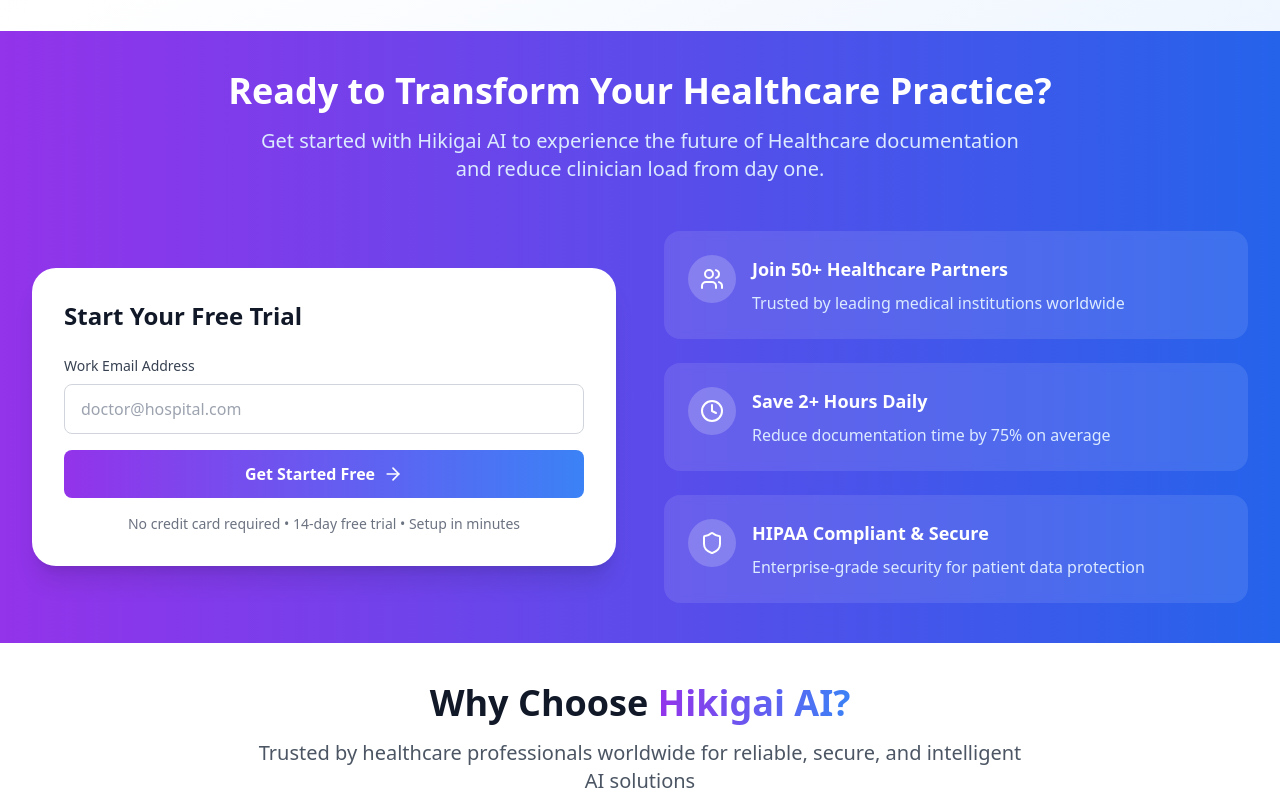
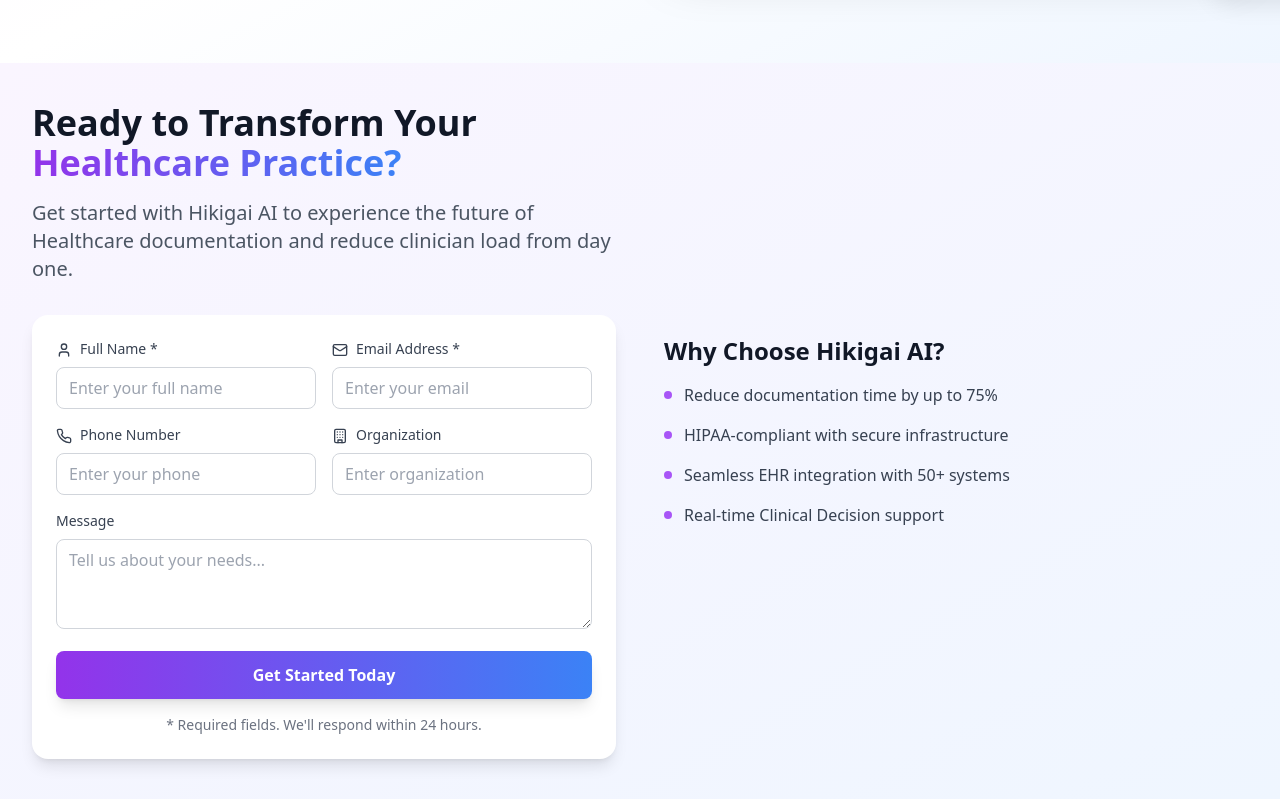
Before and after one commit to sagar-vadnala/aura-health-web-75, a React (Vite) app: page / in a window 1280 px wide. Shown: the part 620-1420 px from the top of the page. Built offline with nearby package versions, Linux system fonts and the light colour scheme.

Commit message:
Reverted to commit a5004df8fae278b774765325fdc8bb790af6360d

```diff
--- a/src/components/CTAForm.tsx
+++ b/src/components/CTAForm.tsx
@@ -1,109 +1,119 @@
-
 import { useState } from 'react';
-import { ArrowRight, CheckCircle, Users, Clock, Shield } from 'lucide-react';
-
+import { Mail, Phone, Building, User } from 'lucide-react';
 const CTAForm = () => {
-  const [email, setEmail] = useState('');
-  const [submitted, setSubmitted] = useState(false);
-
+  const [formData, setFormData] = useState({
+    name: '',
+    email: '',
+    phone: '',
+    organization: '',
+    message: ''
+  });
   const handleSubmit = (e: React.FormEvent) => {
     e.preventDefault();
-    setSubmitted(true);
-    // Handle form submission logic here
+    console.log('Form submitted:', formData);
+    // Handle form submission
   };
-
-  const benefits = [
-    {
-      icon: Users,
-      title: "Join 50+ Healthcare Partners",
-      description: "Trusted by leading medical institutions worldwide"
-    },
-    {
-      icon: Clock,
-      title: "Save 2+ Hours Daily",
-      description: "Reduce documentation time by 75% on average"
-    },
-    {
-      icon: Shield,
-      title: "HIPAA Compliant & Secure",
-      description: "Enterprise-grade security for patient data protection"
-    }
-  ];
-
-  return (
-    <section className="bg-gradient-to-r from-purple-600 to-blue-600 py-[40px]">
+  const handleChange = (e: React.ChangeEvent<HTMLInputElement | HTMLTextAreaElement>) => {
+    setFormData({
+      ...formData,
+      [e.target.name]: e.target.value
+    });
+  };
+  return <section className="bg-gradient-to-br from-purple-50 to-blue-50 py-[40px]">
       <div className="max-w-7xl mx-auto px-4 sm:px-6 lg:px-8">
-        {/* Center aligned heading */}
-        <div className="text-center mb-12">
-          <h2 className="text-4xl font-bold text-white mb-4">
-            Ready to Transform Your Healthcare Practice?
-          </h2>
-          <p className="text-xl text-blue-100 max-w-3xl mx-auto">
-            Get started with Hikigai AI to experience the future of Healthcare documentation and reduce clinician load from day one.
-          </p>
-        </div>
-
         <div className="grid grid-cols-1 lg:grid-cols-2 gap-12 items-center">
           {/* Left Column - Form */}
-          <div className="bg-white rounded-3xl p-8 shadow-xl">
-            <h3 className="text-2xl font-bold text-gray-900 mb-6">Start Your Free Trial</h3>
+          <div>
+            <div className="mb-8">
+              <h2 className="text-4xl font-bold text-gray-900 mb-4">
+                Ready to Transform Your <span className="bg-gradient-to-r from-purple-600 to-blue-500 bg-clip-text text-transparent">Healthcare Practice?</span>
+              </h2>
+              <p className="text-xl text-gray-600 font-normal text-left mx-0 my-0">Get started with Hikigai AI to experience the future of Healthcare documentation and reduce clinician load from day one.</p>
+            </div>
 
-            {!submitted ? (
+            <div className="bg-white rounded-2xl shadow-lg p-6">
               <form onSubmit={handleSubmit} className="space-y-4">
-                <div>
-                  <label htmlFor="email" className="block text-sm font-medium text-gray-700 mb-2">
-                    Work Email Address
-                  </label>
-                  <input
-                    type="email"
-                    id="email"
-                    value={email}
-                    onChange={(e) => setEmail(e.target.value)}
-                    className="w-full px-4 py-3 border border-gray-300 rounded-lg focus:ring-2 focus:ring-purple-500 focus:border-transparent"
-                    placeholder="doctor@hospital.com"
-                    required
-                  />
+                <div className="grid grid-cols-1 md:grid-cols-2 gap-4">
+                  <div>
+                    <label htmlFor="name" className="block text-sm font-medium text-gray-700 mb-2">
+                      <User className="inline w-4 h-4 mr-2" />
+                      Full Name *
+                    </label>
+                    <input type="text" id="name" name="name" required value={formData.name} onChange={handleChange} className="w-full px-3 py-2 border border-gray-300 rounded-lg focus:ring-2 focus:ring-purple-500 focus:border-transparent transition-colors" placeholder="Enter your full name" />
+                  </div>
+
+                  <div>
+                    <label htmlFor="email" className="block text-sm font-medium text-gray-700 mb-2">
+                      <Mail className="inline w-4 h-4 mr-2" />
+                      Email Address *
+                    </label>
+                    <input type="email" id="email" name="email" required value={formData.email} onChange={handleChange} className="w-full px-3 py-2 border border-gray-300 rounded-lg focus:ring-2 focus:ring-purple-500 focus:border-transparent transition-colors" placeholder="Enter your email" />
+                  </div>
                 </div>
 
-                <button
-                  type="submit"
-                  className="w-full bg-gradient-to-r from-purple-600 to-blue-500 text-white py-3 px-6 rounded-lg hover:from-purple-700 hover:to-blue-600 transition-all duration-200 font-semibold flex items-center justify-center"
-                >
-                  Get Started Free
-                  <ArrowRight className="ml-2" size={20} />
+                <div className="grid grid-cols-1 md:grid-cols-2 gap-4">
+                  <div>
+                    <label htmlFor="phone" className="block text-sm font-medium text-gray-700 mb-2">
+                      <Phone className="inline w-4 h-4 mr-2" />
+                      Phone Number
+                    </label>
+                    <input type="tel" id="phone" name="phone" value={formData.phone} onChange={handleChange} className="w-full px-3 py-2 border border-gray-300 rounded-lg focus:ring-2 focus:ring-purple-500 focus:border-transparent transition-colors" placeholder="Enter your phone" />
+                  </div>
+
+                  <div>
+                    <label htmlFor="organization" className="block text-sm font-medium text-gray-700 mb-2">
+                      <Building className="inline w-4 h-4 mr-2" />
+                      Organization
+                    </label>
+                    <input type="text" id="organization" name="organization" value={formData.organization} onChange={handleChange} className="w-full px-3 py-2 border border-gray-300 rounded-lg focus:ring-2 focus:ring-purple-500 focus:border-transparent transition-colors" placeholder="Enter organization" />
+                  </div>
+                </div>
+
+                <div>
+                  <label htmlFor="message" className="block text-sm font-medium text-gray-700 mb-2">
+                    Message
+                  </label>
+                  <textarea id="message" name="message" rows={3} value={formData.message} onChange={handleChange} className="w-full px-3 py-2 border border-gray-300 rounded-lg focus:ring-2 focus:ring-purple-500 focus:border-transparent transition-colors" placeholder="Tell us about your needs..."></textarea>
+                </div>
+
+                <button type="submit" className="w-full bg-gradient-to-r from-purple-600 to-blue-500 text-white px-6 py-3 rounded-lg hover:from-purple-700 hover:to-blue-600 transition-all duration-200 font-semibold shadow-lg">
+                  Get Started Today
                 </button>
+                <p className="text-sm text-gray-500 text-center">
+                  * Required fields. We'll respond within 24 hours.
+                </p>
               </form>
-            ) : (
-              <div className="text-center py-8">
-                <CheckCircle className="mx-auto text-green-500 mb-4" size={48} />
-                <h4 className="text-xl font-semibold text-gray-900 mb-2">Thank you!</h4>
-                <p className="text-gray-600">We'll be in touch shortly to get you started.</p>
-              </div>
-            )}
-
-            <p className="text-sm text-gray-500 mt-4 text-center">
-              No credit card required • 14-day free trial • Setup in minutes
-            </p>
+            </div>
           </div>
 
-          {/* Right Column - Benefits */}
-          <div className="space-y-6">
-            {benefits.map((benefit, index) => (
-              <div key={index} className="flex items-start space-x-4 bg-white/10 backdrop-blur-sm rounded-2xl p-6">
-                <div className="p-3 bg-white/20 rounded-full flex-shrink-0">
-                  <benefit.icon className="text-white" size={24} />
-                </div>
-                <div>
-                  <h4 className="text-lg font-semibold text-white mb-2">{benefit.title}</h4>
-                  <p className="text-blue-100">{benefit.description}</p>
-                </div>
-              </div>
-            ))}
+          {/* Right Column - Content */}
+          <div className="space-y-8">
+            <div>
+              <h3 className="text-2xl font-bold text-gray-900 mb-4">Why Choose Hikigai AI?</h3>
+              <ul className="space-y-4">
+                <li className="flex items-start space-x-3">
+                  <div className="w-2 h-2 bg-purple-500 rounded-full mt-2"></div>
+                  <p className="text-gray-700">Reduce documentation time by up to 75%</p>
+                </li>
+                <li className="flex items-start space-x-3">
+                  <div className="w-2 h-2 bg-purple-500 rounded-full mt-2"></div>
+                  <p className="text-gray-700">HIPAA-compliant with secure infrastructure</p>
+                </li>
+                <li className="flex items-start space-x-3">
+                  <div className="w-2 h-2 bg-purple-500 rounded-full mt-2"></div>
+                  <p className="text-gray-700">Seamless EHR integration with 50+ systems</p>
+                </li>
+                <li className="flex items-start space-x-3">
+                  <div className="w-2 h-2 bg-purple-500 rounded-full mt-2"></div>
+                  <p className="text-gray-700">Real-time Clinical Decision support</p>
+                </li>
+              </ul>
+            </div>
+
+
           </div>
         </div>
       </div>
-    </section>
-  );
+    </section>;
 };
-
 export default CTAForm;
--- a/src/components/Hero.tsx
+++ b/src/components/Hero.tsx
@@ -1,9 +1,6 @@
-
 import { ArrowRight, Play } from 'lucide-react';
-
 const Hero = () => {
-  return (
-    <section className="bg-gradient-to-br from-purple-50 via-white to-blue-50 pt-20 pb-16 py-[40px]">
+  return <section className="bg-gradient-to-br from-purple-50 via-white to-blue-50 pt-20 pb-16 py-[40px]">
       <div className="max-w-7xl mx-auto px-4 sm:px-6 lg:px-8">
         <div className="grid grid-cols-1 lg:grid-cols-2 gap-12 items-center">
           {/* Left Column - Content */}
@@ -14,7 +11,7 @@ const Hero = () => {
             </h1>
 
             <p className="mb-8 leading-relaxed text-left font-normal text-black text-xl">
-              Hikigai's AI-driven tools automate clinical documentation, streamline workflows, and enhance patient care, so you can focus on what matters most.
+              Supercharge your clinical workflows with trustworthy AI built for healthcare. From AI scribing to smart scheduling — Hikigai helps you save time, reduce burnout, and improve patient outcomes.
             </p>
 
             <div className="flex flex-col sm:flex-row gap-4 mb-12">
@@ -32,8 +29,11 @@ const Hero = () => {
           {/* Right Column - AI Scribe Interface */}
           <div className="relative">
             {/* Desktop Screen - Bigger with thin frame */}
-            <div className="relative bg-gray-800 rounded-2xl p-1 shadow-2xl">
-              <div className="bg-white rounded-xl overflow-hidden w-[600px] h-[360px]">
+            <div className="relative bg-gray-800 rounded-2xl p-0.5 shadow-2xl py-[5px] px-[5px]">
+              <div className="bg-white rounded-xl overflow-hidden" style={{
+              width: '650px',
+              height: '380px'
+            }}>
                 <div className="bg-gray-100 py-3 border-b flex items-center space-x-2 px-4">
                   <div className="flex space-x-2">
                     <div className="w-3 h-3 bg-red-500 rounded-full"></div>
@@ -42,7 +42,7 @@ const Hero = () => {
                   </div>
                   <div className="text-sm text-gray-600 ml-4">Hikigai AI Scribe - Live Transcription</div>
                 </div>
-                <div className="p-6 h-full bg-white overflow-hidden">
+                <div className="p-6 h-full bg-white">
                   <div className="space-y-4">
                     <div className="flex items-center space-x-2 mb-4">
                       <div className="w-3 h-3 bg-red-500 rounded-full animate-pulse"></div>
@@ -67,7 +67,10 @@ const Hero = () => {
             </div>
 
             {/* iPhone Screen - Moved to right side */}
-            <div className="absolute -bottom-8 -right-20 bg-black rounded-3xl p-1 shadow-xl w-[120px] h-[240px]">
+            <div className="absolute -bottom-8 -right-20 bg-black rounded-3xl p-1 shadow-xl" style={{
+            width: '120px',
+            height: '240px'
+          }}>
               <div className="bg-white rounded-3xl overflow-hidden h-full relative">
                 {/* iPhone notch */}
                 <div className="absolute top-0 left-1/2 transform -translate-x-1/2 w-12 h-5 bg-black rounded-b-2xl z-10"></div>
@@ -96,8 +99,6 @@ const Hero = () => {
           </div>
         </div>
       </div>
-    </section>
-  );
+    </section>;
 };
-
 export default Hero;
--- a/src/components/WhyChoose.tsx
+++ b/src/components/WhyChoose.tsx
@@ -1,68 +1,30 @@
-
 import { Shield, Clock, Users, Award, Zap, Heart } from 'lucide-react';
-
 const WhyChoose = () => {
-  const reasons = [
-    {
+  const reasons = [{
     icon: Shield,
     title: "HIPAA Compliant & Secure",
     description: "Bank-level security with end-to-end encryption protecting patient data"
-    },
-    {
+  }, {
     icon: Clock,
     title: "Save 2+ Hours Daily",
     description: "Reduce documentation time by 75% with AI-powered clinical notes"
-    },
-    {
+  }, {
     icon: Users,
     title: "Trusted by 50+ Healthcare Partners",
     description: "Serving over 1M+ patients with proven clinical outcomes"
-    },
-    {
+  }, {
     icon: Award,
     title: "98.5% Clinical Accuracy",
     description: "Validated by leading medical institutions with continuous learning"
-    },
-    {
+  }, {
     icon: Zap,
     title: "Real-time Processing",
     description: "Sub-second response times for critical healthcare decisions"
-    },
-    {
+  }, {
     icon: Heart,
     title: "Patient-Centric AI",
     description: "Every solution designed to improve patient outcomes and safety"
-    }
-  ];
-
-  return (
-    <section className="bg-white py-[40px]">
-      <div className="max-w-7xl mx-auto px-4 sm:px-6 lg:px-8">
-        <div className="text-center mb-16">
-          <h2 className="text-4xl font-bold text-gray-900 mb-4">
-            Why Choose <span className="bg-gradient-to-r from-purple-600 to-blue-500 bg-clip-text text-transparent">Hikigai AI?</span>
-          </h2>
-          <p className="text-xl text-gray-600 max-w-3xl mx-auto">
-            Trusted by healthcare professionals worldwide for reliable, secure, and intelligent AI solutions
-          </p>
-        </div>
-
-        <div className="space-y-4">
-          {reasons.map((reason, index) => (
-            <div key={index} className="bg-gradient-to-r from-gray-50 to-blue-50 rounded-xl p-6 flex items-center space-x-6 hover:shadow-md transition-shadow duration-200 border border-gray-100">
-              <div className="p-3 bg-gradient-to-r from-purple-100 to-blue-100 rounded-full flex-shrink-0">
-                <reason.icon className="text-purple-600" size={24} />
-              </div>
-              <div>
-                <h3 className="text-lg font-semibold text-gray-900 mb-2">{reason.title}</h3>
-                <p className="text-gray-600">{reason.description}</p>
-              </div>
-            </div>
-          ))}
-        </div>
-      </div>
-    </section>
-  );
+  }];
+  return;
 };
-
 export default WhyChoose;
--- a/src/pages/AboutUs.tsx
+++ b/src/pages/AboutUs.tsx
@@ -79,7 +79,8 @@ const AboutUs = () => {
               </div>
               <h3 className="text-3xl font-bold text-gray-900 mb-6">Our Vision</h3>
               <p className="text-lg text-gray-700 leading-relaxed">
-                To create a world where AI seamlessly integrates into healthcare workflows, making quality care accessible to everyone, everywhere.
+                To create a world where AI seamlessly integrates into healthcare workflows,
+                making quality care accessible to everyone, everywhere.
               </p>
             </div>
           </div>
@@ -96,7 +97,8 @@ const AboutUs = () => {
               </div>
               <h3 className="text-3xl font-bold text-gray-900 mb-6">Our Mission</h3>
               <p className="text-lg text-gray-700 leading-relaxed">
-                To transform healthcare delivery by providing intelligent AI solutions that empower professionals to make better decisions and improve patient outcomes.
+                To transform healthcare delivery by providing intelligent AI solutions
+                that empower professionals to make better decisions and improve patient outcomes.
               </p>
             </div>
           </div>
@@ -113,7 +115,7 @@ const AboutUs = () => {
 
           <div className="grid grid-cols-1 md:grid-cols-2 lg:grid-cols-4 gap-8 mb-20">
             {foundingTeam.map((member, index) => (
-              <div key={index} className="bg-white rounded-2xl p-6 text-center hover:shadow-lg transition-shadow duration-200 border border-gray-100">
+              <div key={index} className="bg-gradient-to-br from-gray-50 to-purple-50 rounded-2xl p-6 text-center hover:shadow-lg transition-shadow duration-200">
                 <div className="mb-6">
                   <img
                     src={member.image}
@@ -132,31 +134,20 @@ const AboutUs = () => {
             <p className="text-lg text-gray-600">13 dedicated professionals driving healthcare innovation</p>
           </div>
 
-          <div className="grid grid-cols-1 md:grid-cols-2 lg:grid-cols-4 gap-8">
-            {teamMembers.slice(0, 12).map((member, index) => (
-              <div key={index} className="bg-white rounded-2xl p-6 text-center hover:shadow-lg transition-shadow duration-200 border border-gray-100">
-                <div className="mb-6">
+          <div className="grid grid-cols-2 md:grid-cols-4 lg:grid-cols-6 gap-6">
+            {teamMembers.map((member, index) => (
+              <div key={index} className="bg-white rounded-xl p-4 text-center hover:shadow-md transition-shadow duration-200 border border-gray-100">
+                <div className="mb-4">
                   <img
                     src={member.image}
                     alt={member.name}
-                    className="w-32 h-40 rounded-lg object-cover mx-auto"
+                    className="w-20 h-24 rounded-lg object-cover mx-auto"
                   />
                 </div>
-                <h4 className="text-lg font-semibold text-gray-900 mb-2">{member.name}</h4>
-                <p className="text-purple-600 font-medium text-sm">{member.role}</p>
+                <h4 className="text-sm font-semibold text-gray-900 mb-1">{member.name}</h4>
+                <p className="text-purple-600 text-xs">{member.role}</p>
               </div>
             ))}
-            <div className="bg-white rounded-2xl p-6 text-center hover:shadow-lg transition-shadow duration-200 border border-gray-100">
-              <div className="mb-6">
-                <img
-                  src={teamMembers[12].image}
-                  alt={teamMembers[12].name}
-                  className="w-32 h-40 rounded-lg object-cover mx-auto"
-                />
-              </div>
-              <h4 className="text-lg font-semibold text-gray-900 mb-2">{teamMembers[12].name}</h4>
-              <p className="text-purple-600 font-medium text-sm">{teamMembers[12].role}</p>
-            </div>
           </div>
         </div>
       </section>
@@ -214,22 +205,13 @@ const AboutUs = () => {
       {/* Careers */}
       <section className="bg-white py-[40px]">
         <div className="max-w-7xl mx-auto px-4 sm:px-6 lg:px-8">
-          <div className="text-center mb-8">
-            <h3 className="text-3xl font-bold text-gray-900 mb-4">Careers</h3>
-            <p className="text-lg text-gray-600 mb-8">
-              Join our mission to transform healthcare through AI innovation
-            </p>
-          </div>
-
-          <div className="bg-gradient-to-r from-purple-50 to-blue-50 rounded-3xl p-8 text-center max-w-4xl mx-auto">
+          <div className="bg-gradient-to-r from-purple-50 to-blue-50 rounded-3xl p-8 text-center">
+            <h4 className="text-2xl font-bold text-gray-900 mb-4">Join Our Team</h4>
             <p className="text-lg text-gray-600 mb-8">
               We are currently focused on strengthening our core team and do not have open positions at this time.
               However, we're always interested in connecting with exceptional talent who share our vision for transforming healthcare through AI.
             </p>
-            <button className="bg-gradient-to-r from-purple-600 to-blue-500 text-white px-8 py-3 rounded-full hover:from-purple-700 hover:to-blue-600 transition-all duration-200 font-semibold">
-              Open Positions
-            </button>
-            <p className="text-md text-gray-500 mt-4">
+            <p className="text-md text-gray-500">
               Follow us on LinkedIn for future opportunities or reach out to discuss potential collaborations.
             </p>
           </div>
```
Also changed, not shown: src/pages/Platform.tsx (+19 -75 lines). Lines whose indentation alone changed are shown as unchanged.
